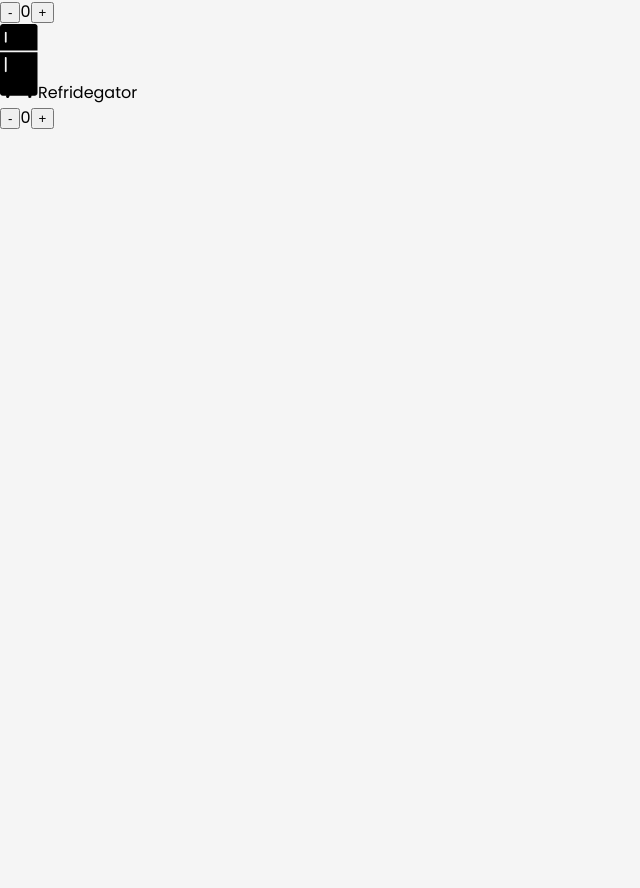
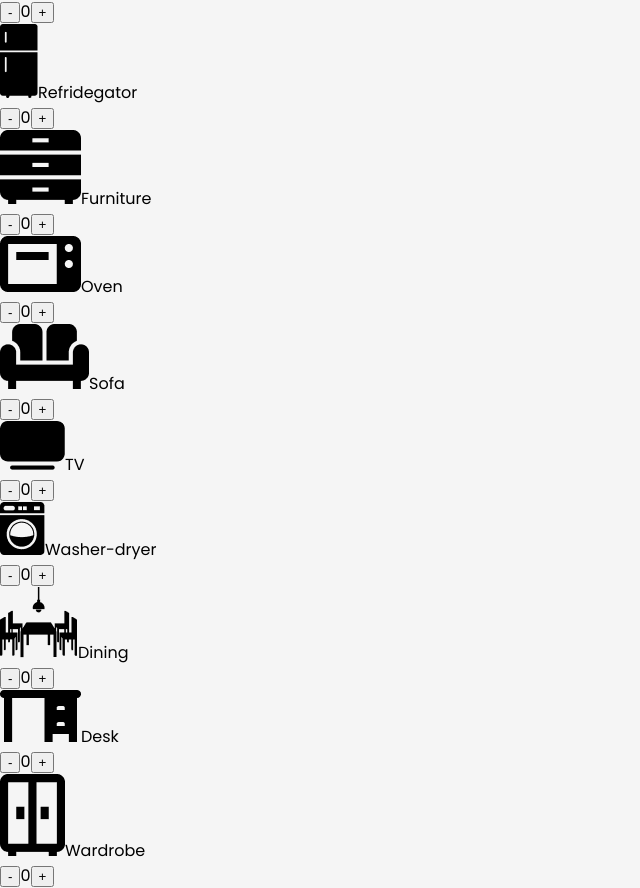
Before and after one commit to MarcoAlayn/Moving-company-calculator, a React (Create React App) app: page / in a window 1280 px wide. Shown: the part 473-1361 px from the top of the page, without its empty margins (0-640 px from the left). Before the commit the page ends 800 px from the top, so only its background shows below. Built offline with nearby package versions, Linux system fonts and the light colour scheme.

Commit message:
items section

```diff
--- a/src/App.js
+++ b/src/App.js
@@ -1,22 +1,20 @@
 import React from "react";
-// import { useDispatch, useSelector } from "react-redux";
+
 import "./App.css";
 import Item from "./Components/Item";
 import Menu from "./Components/Menu";
 import bed from "./Assets/items_icons/Bed.png";
 import refridegator from "./Assets/items_icons/Refridegator.png";
+import furniture from "./Assets/items_icons/Furniture.png";
+import oven from "./Assets/items_icons/Oven.png";
+import sofa from "./Assets/items_icons/Sofa.png";
+import tv from "./Assets/items_icons/TV.png";
+import washerDryer from "./Assets/items_icons/washer-dryer.png";
+import dining from "./Assets/items_icons/Dining.png";
+import desk from "./Assets/items_icons/Desk.png";
+import wardrobe from "./Assets/items_icons/Wardrobe.png";
 
 const App = () => {
-  // const totalFormItems = useSelector((state) => state.totalItems);
-  // const dispatch = useDispatch();
-
-  // useEffect(() => {
-  //   console.log("montado");
-  //   if (totalFormItems === 0) {
-  //     // dispatch(resetValues());
-  //   }
-  // }, [dispatch]);
-
   return (
     <div>
       <Menu />
@@ -30,6 +28,14 @@ const App = () => {
       <section>
         <Item icon={bed} name={"Bed"} valueM2={1.2} />
         <Item icon={refridegator} name={"Refridegator"} valueM2={1} />
+        <Item icon={furniture} name={"Furniture"} valueM2={0.5} />
+        <Item icon={oven} name={"Oven"} valueM2={0.6} />
+        <Item icon={sofa} name={"Sofa"} valueM2={1.5} />
+        <Item icon={tv} name={"TV"} valueM2={0.25} />
+        <Item icon={washerDryer} name={"Washer-dryer"} valueM2={0.5} />
+        <Item icon={dining} name={"Dining"} valueM2={2} />
+        <Item icon={desk} name={"Desk"} valueM2={0.75} />
+        <Item icon={wardrobe} name={"Wardrobe"} valueM2={3.2} />
       </section>
     </div>
   );
--- a/src/Components/Item/index.jsx
+++ b/src/Components/Item/index.jsx
@@ -1,11 +1,10 @@
 /* eslint-disable react/prop-types */
 import React,{useState} from 'react'
-import { useDispatch, useSelector } from 'react-redux';
-import { incrementValues, decrementValues, resetValues } from '../../Redux/Actions';
+import { useDispatch } from 'react-redux';
+import { incrementValues, decrementValues } from '../../Redux/Actions';
 
 
 const Item = ({icon,name,valueM2}) => {
-  const totalFormItems = useSelector((state) => state.totalItems);
   const dispatch = useDispatch()
   const [count, setCount] = useState(0);
 
@@ -18,11 +17,11 @@ const Item = ({icon,name,valueM2}) => {
     if(count > 0){
     setCount(count - 1);}
 
+    // This check helps to avoid unnecessary code execution,
+    // since the action will only be dispatched if the count is not 0.
     if(count !== 0)
     dispatch(decrementValues(valueM2))
 
-    if(totalFormItems <= 0)
-    dispatch(resetValues())
   };
 
 
```
